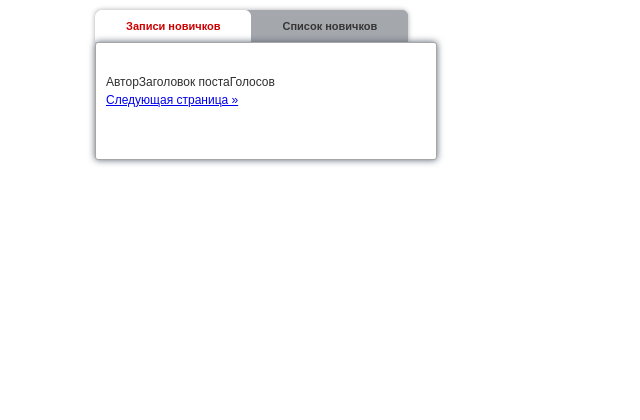
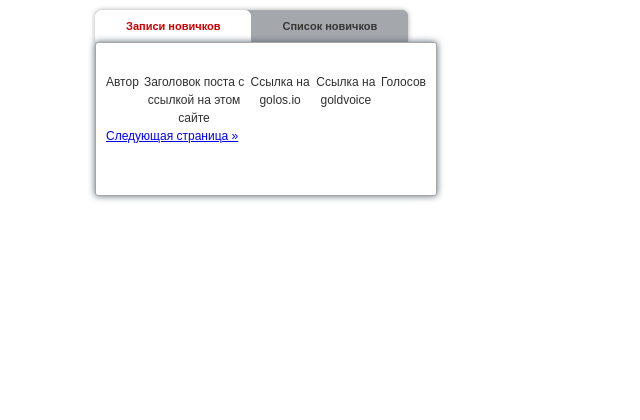
Before and after one commit to denis-skripnik/newbie-goloses-ru, a PHP site: page / in a window 1280 px wide. Shown: the part 150-570 px from the top of the page, without its empty margins (0-640 px from the left). Run offline with PHP 8.4, Linux system fonts and the light colour scheme; data that the repository does not hold is empty.

Commit message:
Добавил в таблицу ссылки на популярные клиенты
golos.io и goldvoice.club.

```diff
--- a/newbie-posts.php
+++ b/newbie-posts.php
@@ -29,7 +29,7 @@ foreach ($result as $key => $value) {
     }
 }
 
-echo '<table><tr><th>Автор</th><th>Заголовок поста</th><th>Голосов</th></tr>';
+echo '<table><tr><th>Автор</th><th>Заголовок поста с ссылкой на этом сайте</th><th>Ссылка на golos.io</th><th>Ссылка на goldvoice</th><th>Голосов</th></tr>';
 include 'golos/getvotes.php';
 foreach($pagedData AS $item) {
     $voit_url = "http://185.203.243.142/api/?method=getvotes&permlink=";
@@ -38,10 +38,12 @@ foreach($pagedData AS $item) {
     curl_setopt($voit_curl, CURLOPT_RETURNTRANSFER, 1); // Записать http ответ в переменную, а не выводить в буфер
     $voit_data = curl_exec($voit_curl);
     $voit_result = json_decode($voit_data);
-    echo '<tr>
+echo '<tr>
         <td><a href="https://goldvoice.club/@'.$item['author'].'" target="_blank">@'.$item['author'].'</a></td>
         <td><h2><a href="/post.php?permlink='.$item['permlink'].'&author='.$item['author'].'">'.$item['title'].'</a></h2></td>
-        <td>'.count($voit_result).'</td>
+                <td><a href="https://golos.io/'.$item['parent_permlink'].'/@'.$item['author'].'/'.$item['permlink'].'">Открыть на golos.io</a></td>
+		<td><a href="https://goldvoice.club/@'.$item['author'].'/'.$item['permlink'].'">Открыть на Goldvoice.club</a></td>
+		<td>'.count($voit_result).'</td>
     </tr>';
 }
 echo '</table>';
```
